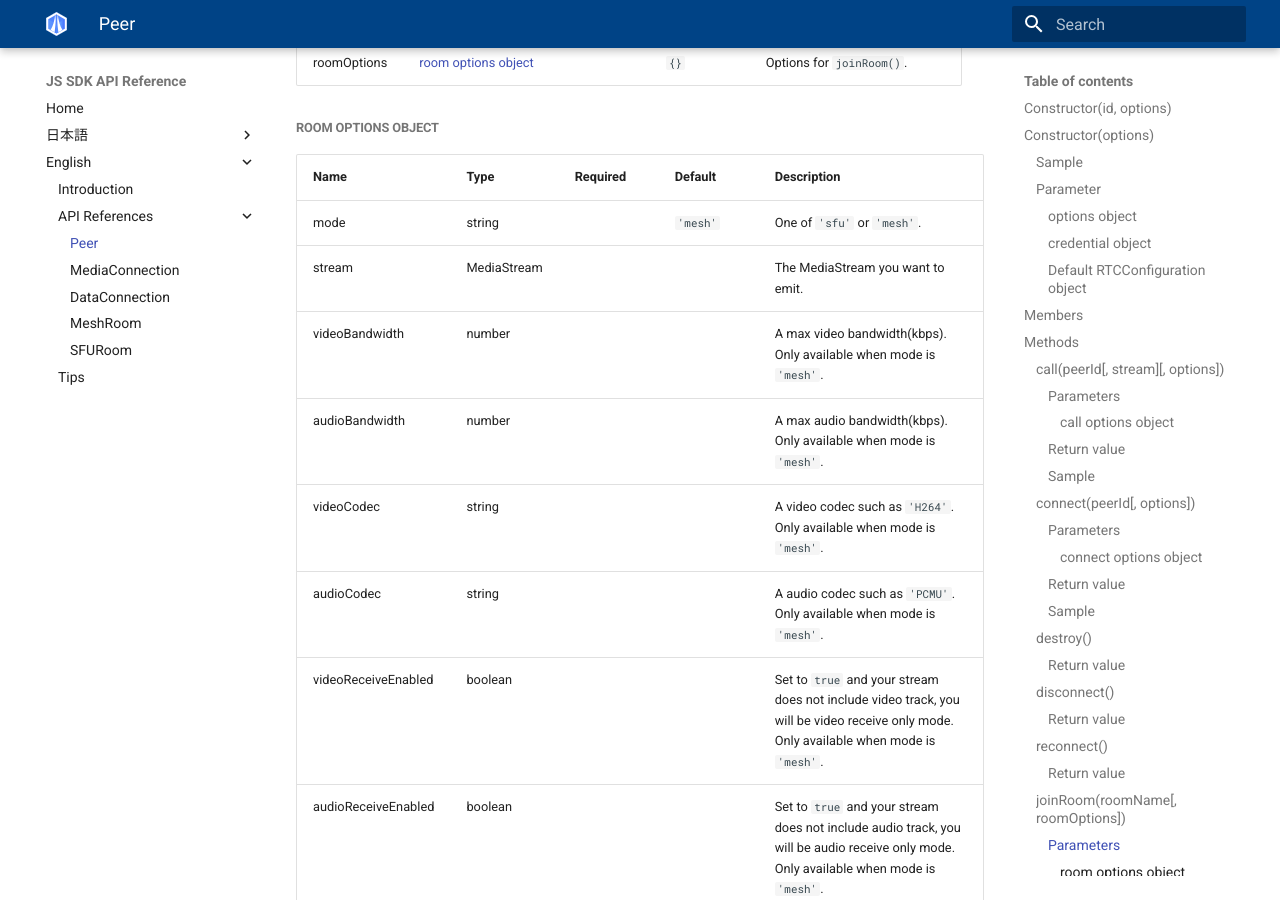
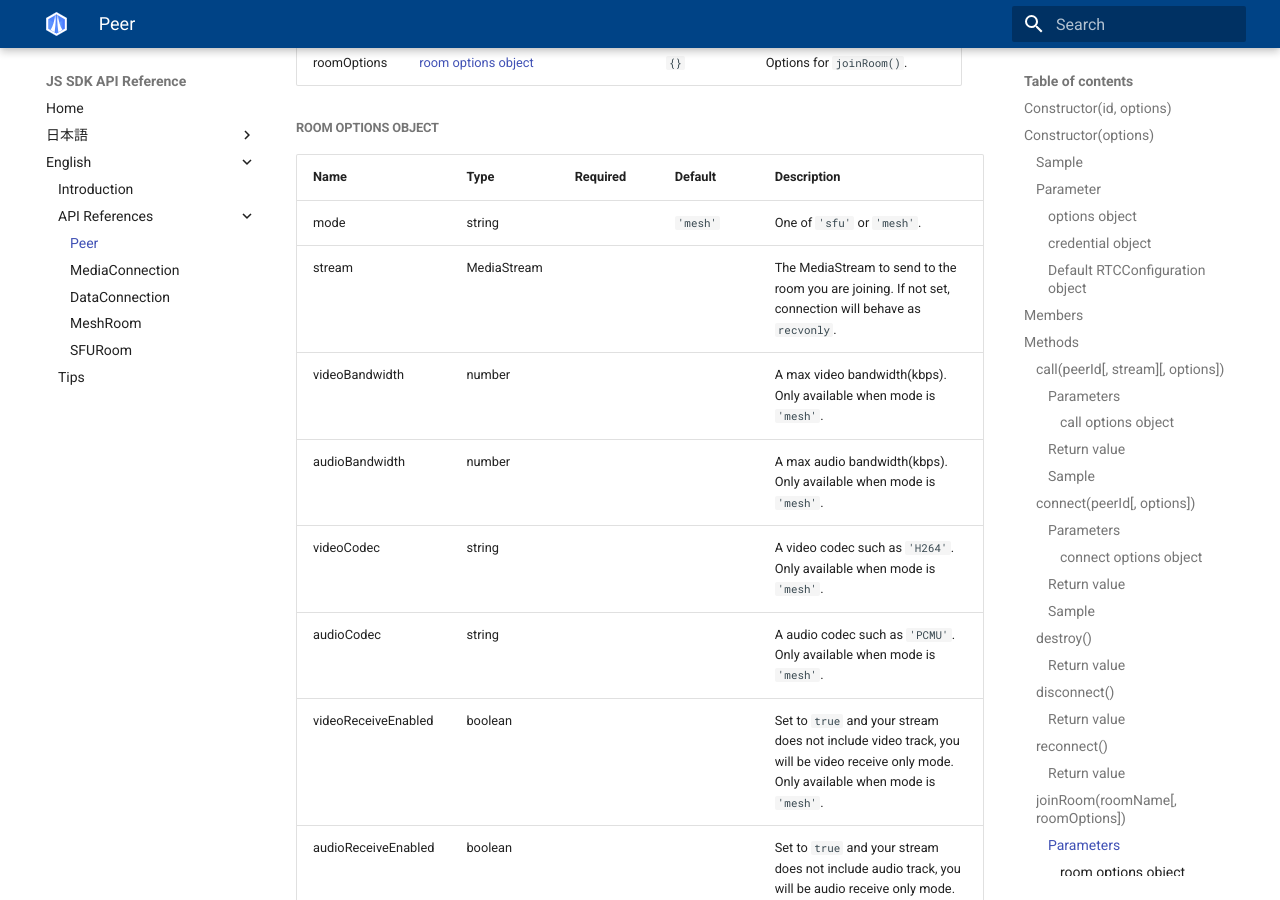
Before and after one commit to skyway/skyway-js-sdk-doc, an MkDocs documentation site: the page built from docs/en/peer.md, in a window 1280 px wide and 900 px high, scrolled down 6328 px. Built offline with MkDocs 1.6.1 and Material for MkDocs 9.7.7, drawn with Linux system fonts in a browser that asks for light colours.

Commit message:
Fix english version

```diff
--- a/docs/en/peer.md
+++ b/docs/en/peer.md
@@ -236,7 +236,7 @@ See this [page](https://webrtc.ecl.ntt.com/sfu.html) for the difference between
 | Name                | Type        | Required | Default  | Description                                                                                                                            |
 | ------------------- | ----------- | -------- | -------- | -------------------------------------------------------------------------------------------------------------------------------------- |
 | mode                | string      |          | `'mesh'` | One of `'sfu'` or `'mesh'`.                                                                                                            |
-| stream              | MediaStream |          |          | The MediaStream you want to emit.                                                                                                          |
+| stream              | MediaStream |          |          | The MediaStream to send to the room you are joining. If not set, connection will behave as `recvonly`.                                     |
 | videoBandwidth      | number      |          |          | A max video bandwidth(kbps). Only available when mode is `'mesh'`.                                                                     |
 | audioBandwidth      | number      |          |          | A max audio bandwidth(kbps). Only available when mode is `'mesh'`.                                                                     |
 | videoCodec          | string      |          |          | A video codec such as `'H264'`. Only available when mode is `'mesh'`.                                                                     |
```
